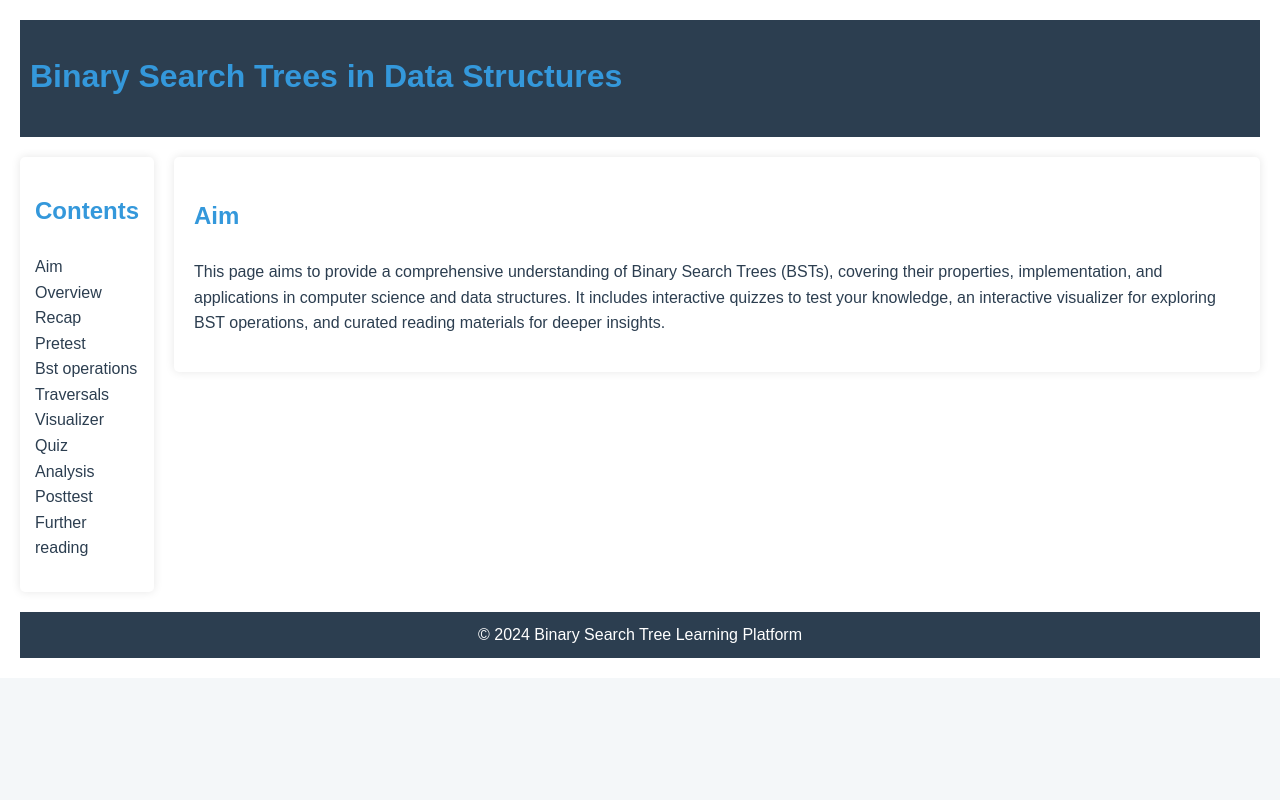
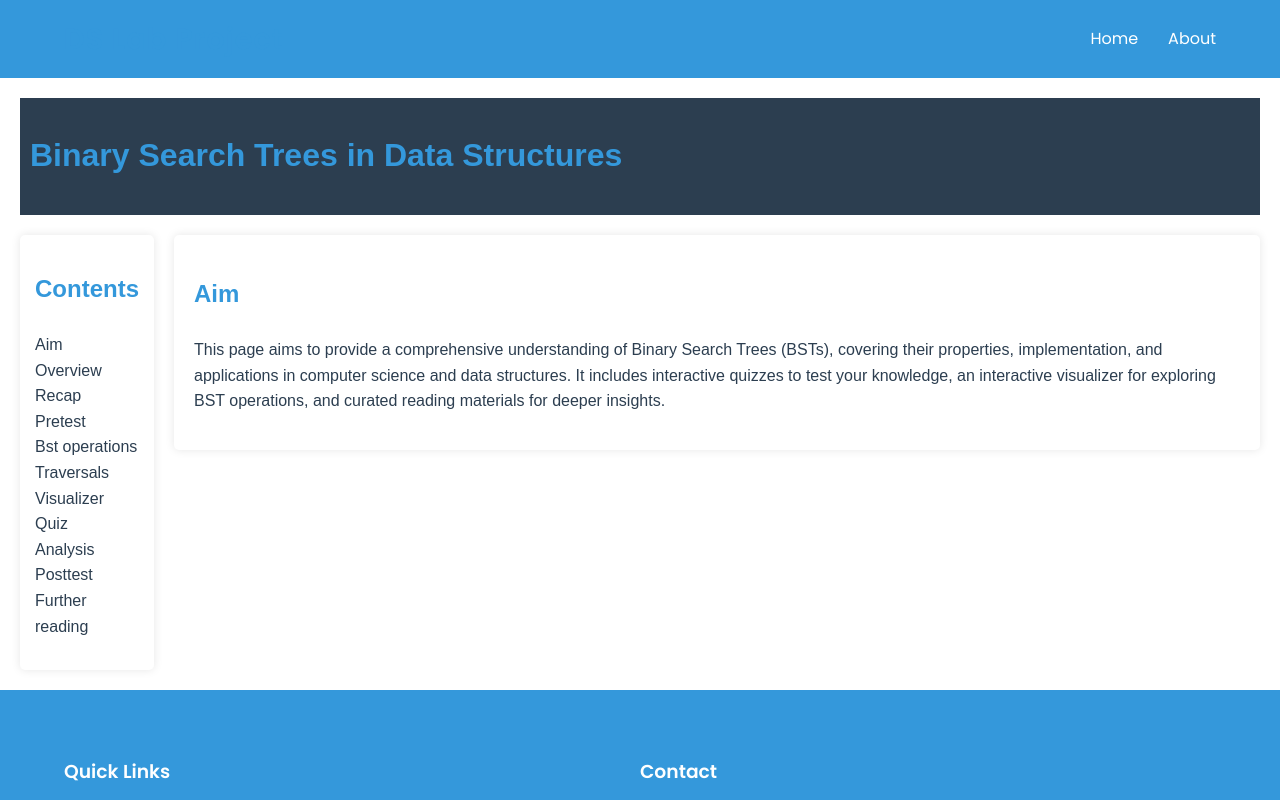
Before and after one commit to mrudulchaudhari/DS-Lab, a React (Vite) app in the folder ds-labs/: page /binary-search-tree in a window 1280 px wide. Shown: the top 800 px of the page. Built offline with nearby package versions, Linux system fonts and the light colour scheme.

Commit message:
added footer & header in tree

```diff
--- a/ds-labs/src/algorithms/binarysearchtree/tree.jsx
+++ b/ds-labs/src/algorithms/binarysearchtree/tree.jsx
@@ -1,5 +1,7 @@
 import React, { useState } from 'react';
 import BSTVisualizer, { BST } from './BSTVisualizer';
+import Header from '../../Header';
+import Footer from '../../Footer';
 
 const allQuestions = [
   {
@@ -347,6 +349,8 @@ function BSTPage() {
   };
 
   return (
+    <>
+    <Header></Header>
     <div style={{ padding: '20px', fontFamily: 'Arial, sans-serif', backgroundColor: '#fff' }}>
       <header style={{ padding: '10px', backgroundColor: '#2c3e50', color: 'white' }}>
         <h1>Binary Search Trees in Data Structures</h1>
@@ -394,16 +398,10 @@ function BSTPage() {
         </main>
       </div>
 
-      <footer style={{
-        textAlign: "center",
-        padding: "10px",
-        backgroundColor: "#2c3e50",
-        color: "white",
-        marginTop: "20px"
-      }}>
-        &copy; 2024 Binary Search Tree Learning Platform
-      </footer>
+
     </div>
+    <Footer></Footer>
+    </>
     );
 }
 
```
